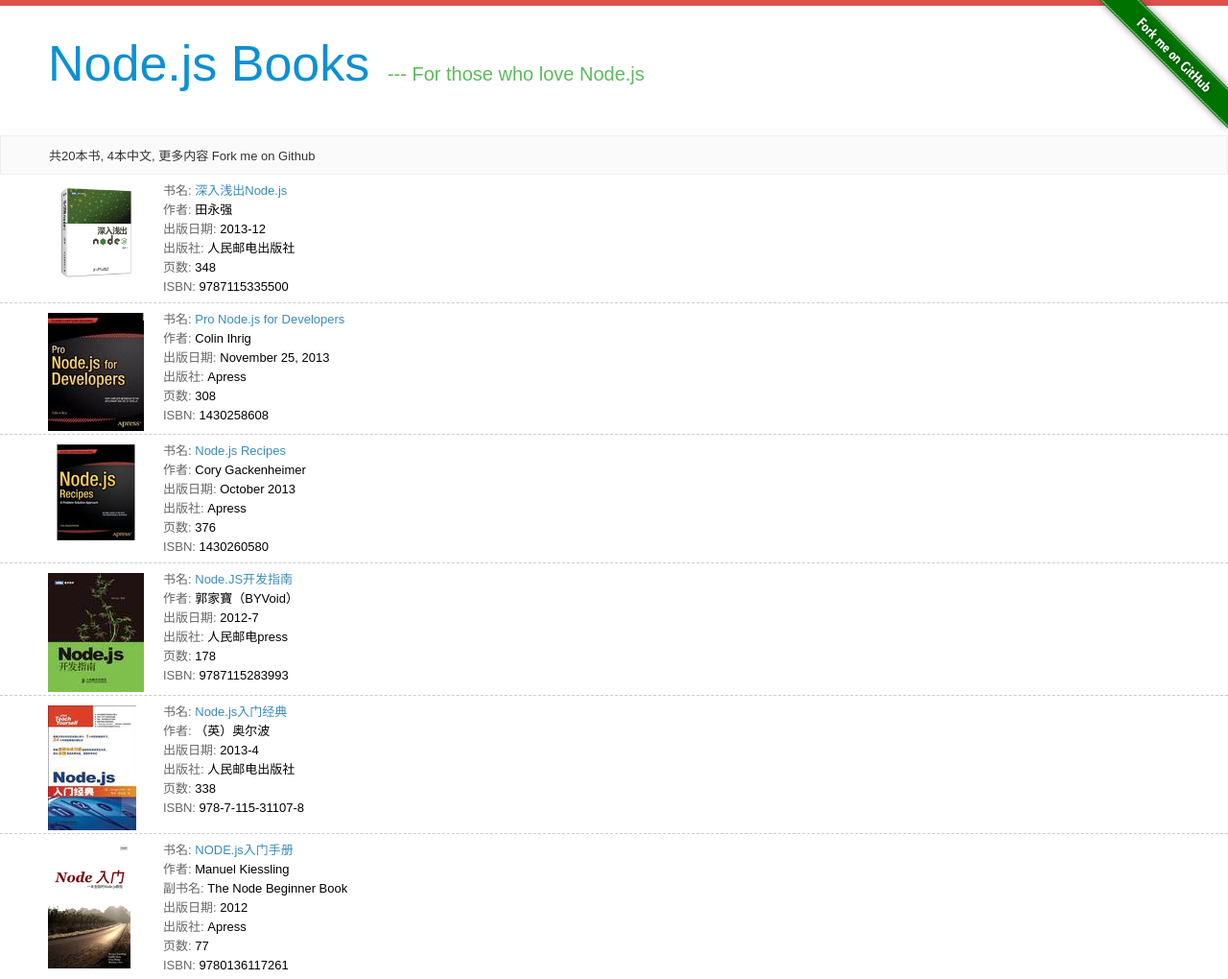
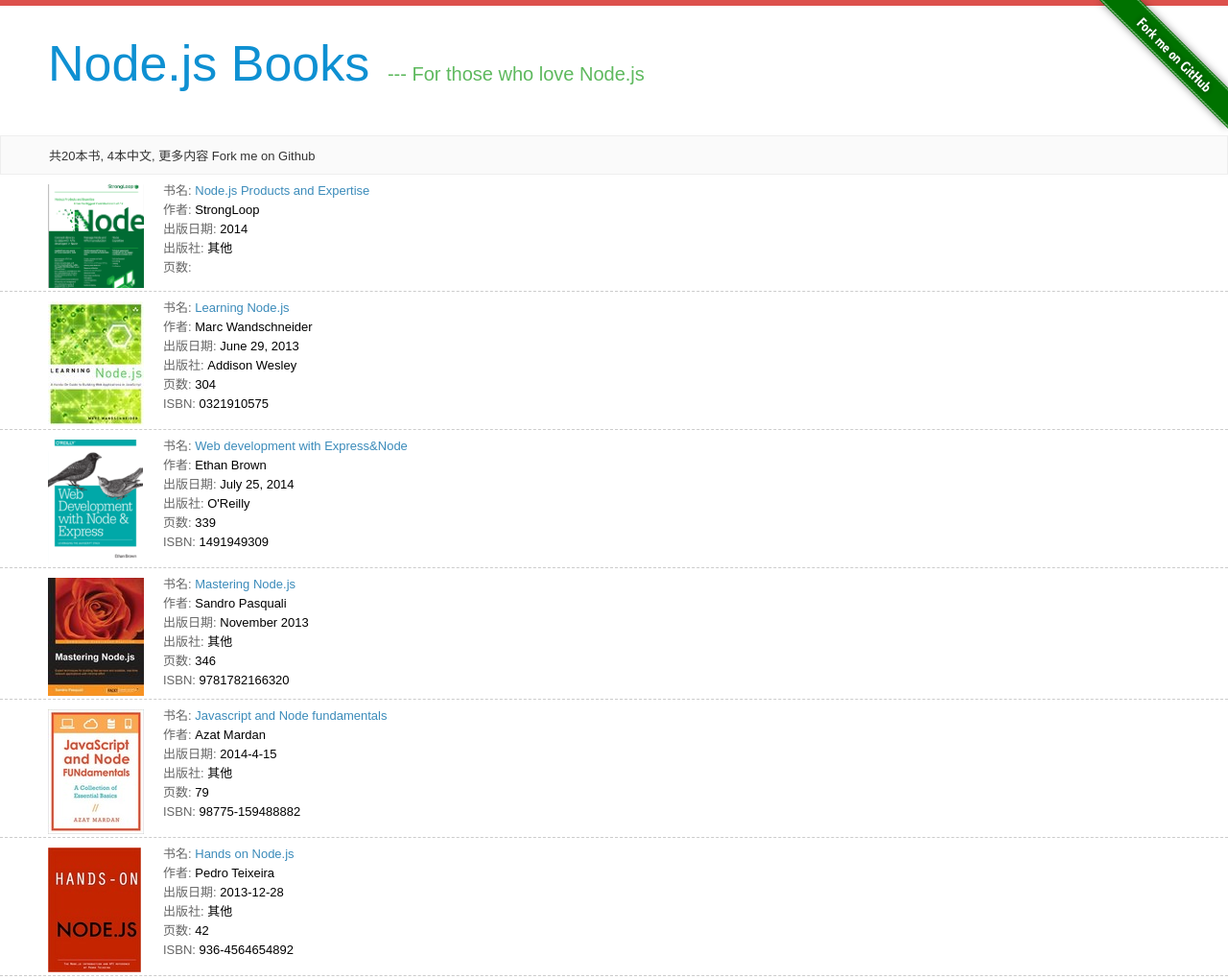
Before and after one commit to Pana/node-books, a plain HTML site: page index_dyna.html in a window 1280 px wide. Shown: the top 1020 px of the page at 96% size. Drawn offline with Linux system fonts and the light colour scheme.

Commit message:
add new book

```diff
--- a/assets/data.js
+++ b/assets/data.js
@@ -1,4 +1,58 @@
 var book_data = [{
+    "href": "http://refcardz.dzone.com/refcardz/nodejs#refcard-download-social-buttons-display",
+    "name": "Node.js Products and Expertise",
+    "author": "StrongLoop",
+    "press_date": "2014",
+    "press": "其他",
+    "page_num": "",
+    "image": "Nodejs-products-and-expertise.png",
+    "ISBN": ""
+},{
+    "href": "http://www.ppurl.com/2014/08/learning-node-js.html",
+    "name": "Learning Node.js",
+    "author": "Marc Wandschneider",
+    "press_date": "June 29, 2013",
+    "press": "Addison Wesley",
+    "page_num": "304",
+    "image": "learning-nodejs.jpg",
+    "ISBN": "0321910575"
+},{
+    "href": "http://www.ppurl.com/2014/07/web-development-with-node-and-express-mobi.html",
+    "name": "Web development with Express&Node",
+    "author": "Ethan Brown",
+    "press_date": "July 25, 2014",
+    "press": "O'Reilly",
+    "page_num": "339",
+    "image": "web-development-with-node-express.png",
+    "ISBN": "1491949309"
+},{
+    "href": "http://www.ppurl.com/2014/07/mastering-node-js.html",
+    "name": "Mastering Node.js",
+    "author": "Sandro Pasquali",
+    "press_date": "November 2013",
+    "press": "其他",
+    "page_num": "346",
+    "image": "mastering-nodejs.jpg",
+    "ISBN": "9781782166320"
+},{
+    "href": "http://www.ppurl.com/2014/06/javascript-and-node-fundamentals.html",
+    "name": "Javascript and Node fundamentals",
+    "author": "Azat Mardan",
+    "press_date": "2014-4-15",
+    "press": "其他",
+    "page_num": "79",
+    "image": "javascript-and-node-fundamentals.jpg",
+    "ISBN": "98775-159488882"
+},{
+    "href": "http://www.ppurl.com/2014/06/hands-on-node-js.html",
+    "name": "Hands on Node.js",
+    "author": "Pedro Teixeira",
+    "press_date": "2013-12-28",
+    "press": "其他",
+    "page_num": "42",
+    "image": "hands-on-nodejs.jpg",
+    "ISBN": "936-4564654892"
+},{
     "href": "http://book.douban.com/subject/25768396/",
     "name": "深入浅出Node.js",
     "author": "田永强",
--- a/index_dyna.html
+++ b/index_dyna.html
@@ -11,7 +11,7 @@
     <link rel="stylesheet" type="text/css" href="./assets/pure-min.css">
     <link rel="stylesheet" type="text/css" href="./assets/style.css">
     <script type="text/javascript" src="./assets/ejs.min.js"></script>
-    <script type="text/javascript" src="./assets/data.min.js"></script>
+    <script type="text/javascript" src="./assets/data.js"></script>
     <!--[if lt IE 9]>
       <script src="/assets/html5shiv.js"></script>
     <![endif]-->
```
Also changed, not shown: README.md, covers/Nodejs-products-and-expertise.png (added), covers/hands-on-nodejs.jpg (added), covers/javascript-and-node-fundamentals.jpg (added), covers/learning-nodejs.jpg (added), covers/mastering-nodejs.jpg (added), covers/web-development-with-node-express.png (added).
